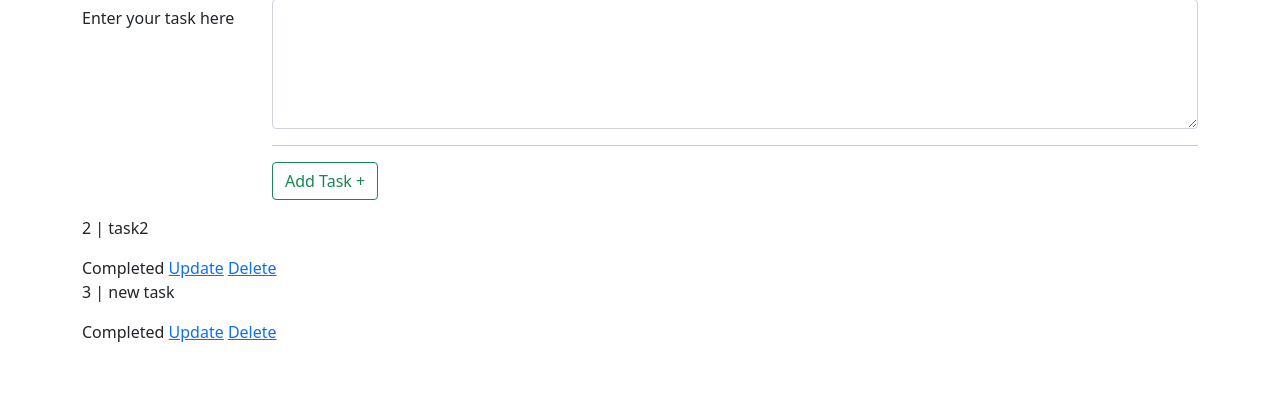
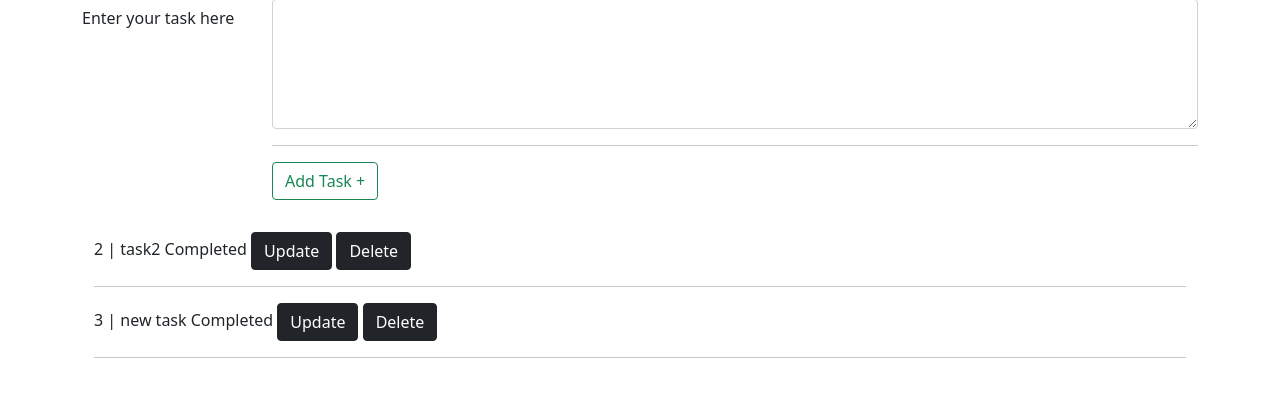
Before and after one commit to soumyadeep28/todolist-flask, a Flask app: page / in a window 1280 px wide. Shown: the part 131-528 px from the top of the page. Run offline with Flask 2, Linux system fonts and the light colour scheme; data comes from the database, SQL or seed files in the repository; both versions use the stored data as it was after the commit.

Commit message:
updated all

```diff
--- a/templates/base.html
+++ b/templates/base.html
@@ -68,20 +68,25 @@
 
           </form>
 
+          <div class="container">
 
-          {% for item in params %}
-          <p> {{ item.id}} | {{item.title }}</p>
+            <table class="table table-striped"></table>
+            {% for item in params %}
+            {{ item.id}} | {{item.title }}
+               <tr>
 
-                {% if item.complete == False %}
-                <span> Not Completed </span>
-                {% else %}
-                <span> Completed </span>
-                {% endif %}
-                <a href="/complete/{{item.id}}">Update</a>
-                <a href="/delete/{{item.id}}">Delete</a>
+                   {% if item.complete == False %}
+                   <span class="ui red label"> Not Completed </span>
+                   {% else %}
+                   <span> Completed </span>
+                   {% endif %}
+                   <a href="/complete/{{item.id}}"> <button  class="btn btn-dark">Update</button></a>
+                   <a href="/delete/{{item.id}}"><button  class="btn btn-dark">Delete</button></a>
+                   <hr>
+               </tr>
+               {% endfor%}
+            </table>
+          </div>
 
-
-          {% endfor%}
-      </div>
 </body>
 </html>
```
Also changed, not shown: db.sqlite.
